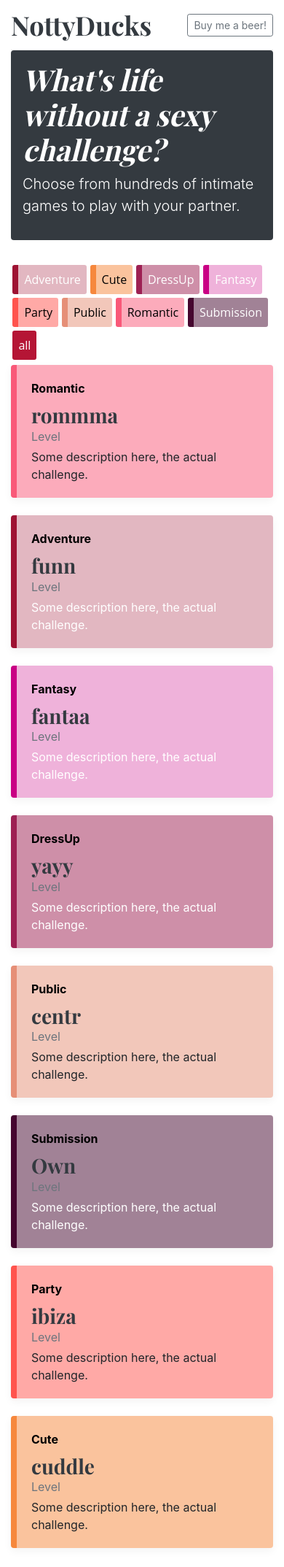
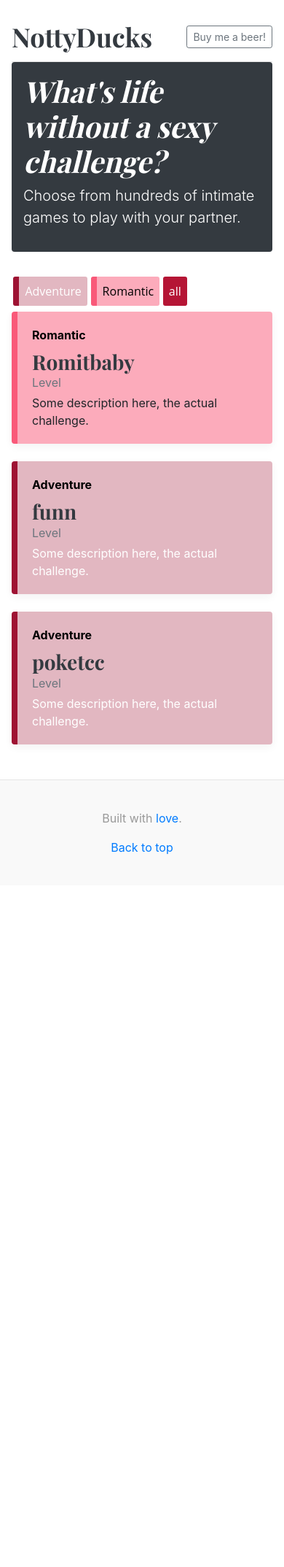
Before and after one commit to bob0bot/fantas, a Flask app: page / in a window 390 px wide. Shown: the top 2147 px of the page at 73% size. After the commit the page ends 1171 px from the top, so only its background shows below. Run offline with Flask 2, Linux system fonts and the light colour scheme; some libraries are stand-ins or nearby versions.

Commit message:
react app accessing data from flask

```diff
--- a/app.py
+++ b/app.py
@@ -11,7 +11,21 @@ app = Flask(__name__)
 
 @app.route('/', methods=['GET'])
 def home_page():
-	return render_template('index.html')
+  obj = []
+  mydict1={}
+  mydict1['category']='Romantic'
+  mydict1['name']='Romitbaby'
+  obj.append(mydict1)
+  mydict1={}
+  mydict1['category']='Adventure'
+  mydict1['name']='funn'
+  obj.append(mydict1)
+  mydict1={}
+  mydict1['category']='Adventure'
+  mydict1['name']='poketcc'
+  obj.append(mydict1)
+  print obj
+  return render_template('index.html',lst=obj)
 
 @app.route('/<name>')
 def profile(name):
--- a/static/scripts/js/games.js
+++ b/static/scripts/js/games.js
@@ -8,7 +8,6 @@
 //       ResultItem
 
 const ResultItem = ({ category, name }) =>
-
   React.createElement("div", {className: "col-md-6"},
     React.createElement("div", {className: "category--"+category+" card flex-md-row mb-4 box-shadow h-md-250"},
 
@@ -82,21 +81,28 @@ class Main extends React.Component {
     });
   }
   render() {
+
+    console.log("scope updateds!");
     return React.createElement(UI, {setCategory: this.setCategory, state: this.state});
   }
 }
 
 // data
-const PRODUCTS = [
-  { category: "Romantic", name: "rommma" },
-  { category: "Adventure", name: "funn" },
-  { category: "Fantasy", name: "fantaa" },
-  { category: "DressUp", name: "yayy" },
-  { category: "Public", name: "centr" },
-  { category: "Submission", name: "Own" },
-  { category: "Party", name: "ibiza" },
-  { category: "Cute", name: "cuddle" }
-];
+
+// const PRODUCTS2 = [
+//   { category: "Romantic", name: "rommma" },
+//   { category: "Adventure", name: "funn" },
+//   { category: "Fantasy", name: "fantaa" },
+//   { category: "DressUp", name: "yayy" },
+//   { category: "Public", name: "centr" },
+//   { category: "Submission", name: "Own" },
+//   { category: "Party", name: "ibiza" },
+//   { category: "Cute", name: "cuddle" }
+// ];
+
+challengeDatafromServer =JSON.parse(cdta);
+const PRODUCTS = challengeDatafromServer;
+
 
 // get unique category items
 const uniqueItems = (x, i, a) => a.indexOf(x) === i;
--- a/templates/index.html
+++ b/templates/index.html
@@ -5,7 +5,7 @@
     <meta name="viewport" content="width=device-width, initial-scale=1, shrink-to-fit=no">
     <meta name="description" content="">
     <meta name="author" content="">
-    <link rel="icon" href="../../../../favicon.ico">
+    <link rel="icon" href="#">
 
     <title>Naughty games for couples</title>
 
@@ -22,7 +22,7 @@
 
   <body>
 
-    <div class="container">
+    <div class="main p-3">
       <header class="blog-header py-3">
         <div class="row flex-nowrap justify-content-between align-items-center">
 
@@ -41,7 +41,7 @@
 
 
       <div class="jumbotron p-3 p-md-5 text-white rounded bg-dark">
-        <div class="col-md-7 px-0">
+        <div class="col-md-10 px-0">
           <h1 class="display-4 font-italic">What's life without a sexy challenge?</h1>
            <p class="lead">Choose from hundreds of intimate games to play with your partner.</p>
         </div>
@@ -68,19 +68,12 @@
     <!-- Bootstrap core JavaScript
     ================================================== -->
     <!-- Placed at the end of the document so the pages load faster -->
-    <script src="https://code.jquery.com/jquery-3.2.1.slim.min.js" integrity="sha384-KJ3o2DKtIkvYIK3UENzmM7KCkRr/rE9/Qpg6aAZGJwFDMVNA/GpGFF93hXpG5KkN" crossorigin="anonymous"></script>
-    <script>window.jQuery || document.write('<script src="../../../../assets/js/vendor/jquery-slim.min.js"><\/script>')</script>
-    <script src="../../../../assets/js/vendor/popper.min.js"></script>
-    <script src="../../../../dist/js/bootstrap.min.js"></script>
-    <script src="../../../../assets/js/vendor/holder.min.js"></script>
+
+    <!-- scripts -->
+
     <script>
-      Holder.addTheme('thumb', {
-        bg: '#55595c',
-        fg: '#eceeef',
-        text: 'Thumbnail'
-      });
+      var cdta = '{{ lst |tojson}}';
     </script>
-    <!-- scripts -->
     <script src="{{ url_for('static', filename='bower_components/react/react.min.js') }}"></script>
     <script src="{{ url_for('static', filename='bower_components/react/react-dom.min.js') }}"></script>
     <script src="{{ url_for('static', filename='scripts/js/games.js') }}"></script>
```
Also changed, not shown: static/scripts/jsx/games.js (+17 -11 lines).
